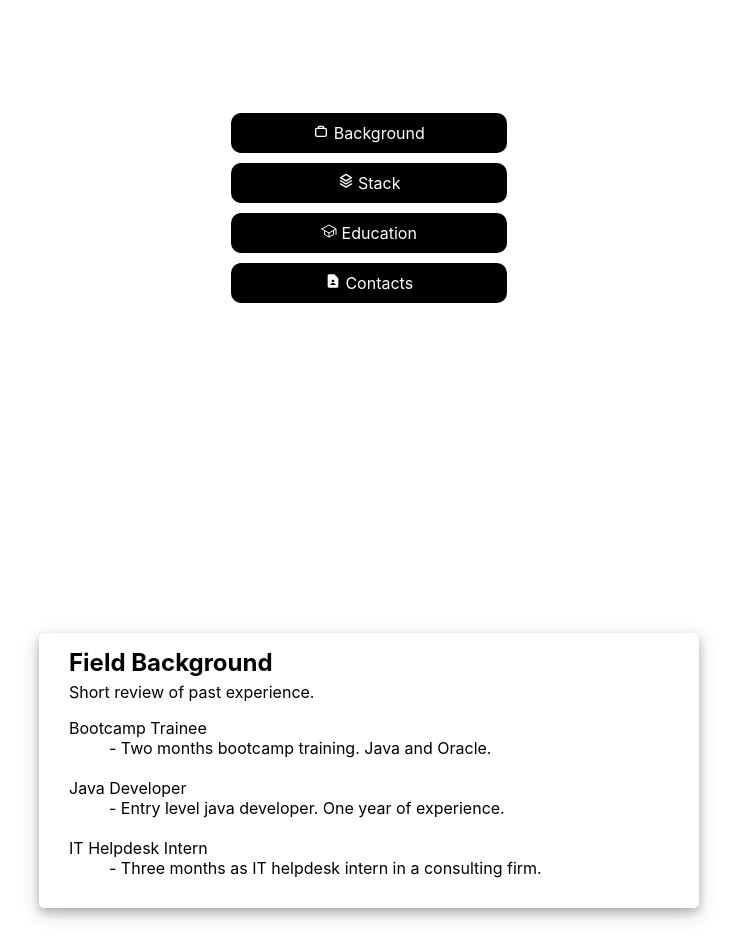
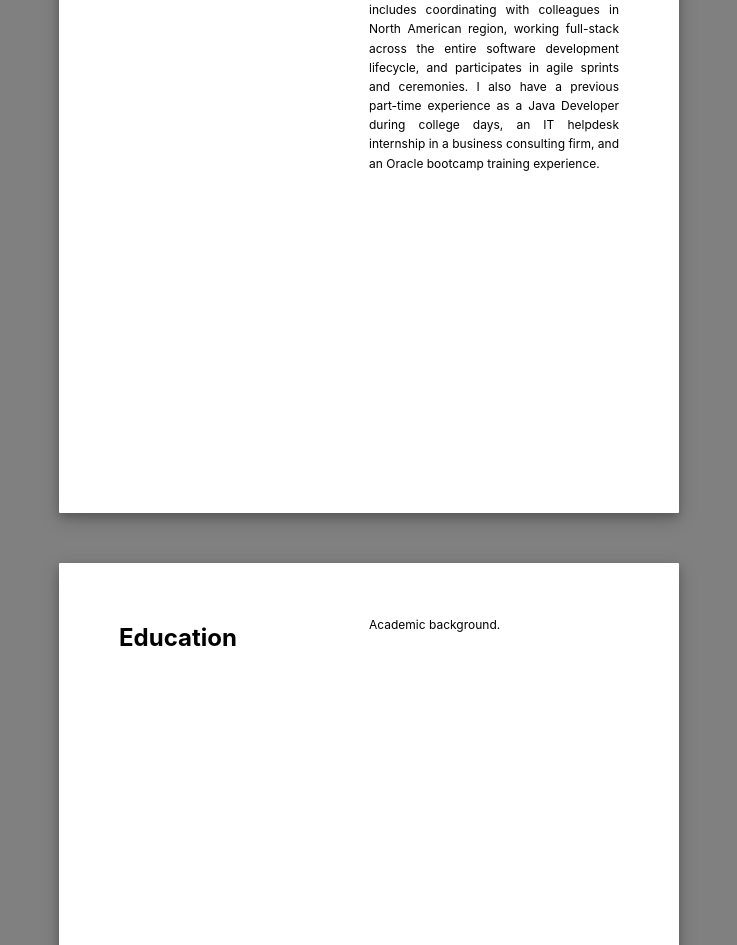
Before and after one commit to dffesalbon/dffesalbon.github.io, a React (Create React App) app: page / in a window 1280 px wide. Shown: the part 167-1112 px from the top of the page, without its empty margins (271-1008 px from the left). Built offline with nearby package versions, Linux system fonts and the light colour scheme.

Commit message:
wip: update changes

```diff
--- a/src/App.css
+++ b/src/App.css
@@ -1,5 +1,6 @@
 .App {
   text-align: center;
+  background-color: gray;
 }
 
 .App-logo {
--- a/src/App.js
+++ b/src/App.js
@@ -8,7 +8,7 @@ const App = () => {
   return (
     <div className="App">
       <AppHeader />
-      <Main />
+      {/*<Main />*/}
       <Content />
       <AppFooter />
     </div>
--- a/src/components/card/Card.css
+++ b/src/components/card/Card.css
@@ -1,14 +1,16 @@
 .card {
   background-color: white;
   margin: auto;
-  width: 600px;
+  width: 500px;
   text-align: left;
-  padding-left: 30px;
-  padding-right: 30px;
+  padding-left: 80px;
+  padding-right: 80px;
   padding-bottom: 10px;
-  border-radius: 5px;
+  padding: 40px 60px;
+  border-radius: 1px;
   box-shadow: 0 4px 8px 0 rgba(0, 0, 0, 0.2), 0 6px 20px 0 rgba(0, 0, 0, 0.19);
   margin-bottom: 50px;
+  height: 600px;
 }
 
 .title {
@@ -21,3 +23,25 @@
 .item {
   margin-bottom: 20px;
 }
+
+.column {
+  float: left;
+  width: 50%;
+  /*padding: 10px;*/
+  height: 300px; /* Should be removed. Only for demonstration */
+}
+
+/* Clear floats after the columns */
+.row:after {
+  content: "";
+  display: table;
+  clear: both;
+  width: 100%;
+}
+
+.paragraph {
+  text-align: justify;
+  text-justify: inter-word;
+  line-height: 1.6;
+  font-size: 12px;
+}
--- a/src/components/card/Card.js
+++ b/src/components/card/Card.js
@@ -8,13 +8,23 @@ const Card = (props) => {
   return (
     <>
       <div className="card">
-        <section className="title">{content.title}</section>
+        {/*<section className="title">{content.title}</section>
         <section>{content.description}</section>
         <dl>
           {list.map((o, i) => (
             <Item key={i} properties={o} />
           ))}
-        </dl>
+          </dl>*/}
+        <div className="row">
+          <div className="column">
+            <h2>{content.title}</h2>
+            <p></p>
+          </div>
+          <div className="column">
+            {/*<h2>Column 2</h2>*/}
+            <p className="paragraph"> {content.description}</p>
+          </div>
+        </div>
       </div>
     </>
   );
--- a/src/components/content/Content.js
+++ b/src/components/content/Content.js
@@ -6,43 +6,29 @@ import "./Content.css";
 const Content = () => {
   const work = {
     title: "Field Background",
-    description: "Short review of past experience.",
-    list: [
-      {
-        name: "Bootcamp Trainee",
-        sub: ["- Two months bootcamp training. Java and Oracle."],
-      },
-      {
-        name: "Java Developer",
-        sub: ["- Entry level java developer. One year of experience."],
-      },
-      {
-        name: "IT Helpdesk Intern",
-        sub: ["- Three months as IT helpdesk intern in a consulting firm."],
-      },
-    ],
+    description:
+      "I am currently working as a software engineer in a Financial Firm." +
+      " With exposure to different technologies and bank applications, I" +
+      " work within a squad that provides support and improvements on" +
+      " different business applications. This includes coordinating with" +
+      " colleagues in North American region, working full-stack across the" +
+      " entire software development lifecycle, and participates in agile" +
+      " sprints and ceremonies. I also have a previous part-time" +
+      " experience as a Java Developer during college days, an IT helpdesk" +
+      " internship in a business consulting firm, and an Oracle bootcamp" +
+      " training experience.",
   };
 
   const education = {
     title: "Education",
     description: "Academic background.",
-    list: [
-      {
-        name: "Master of Science in Computer Engineering",
-        sub: ["Polytechnic Univesity of the Philippines", "2021 - Present"],
-      },
-      {
-        name: "Bachelor of Science in Computer Engineering",
-        sub: ["Rizal Technological University", "2014 - 2020"],
-      },
-    ],
   };
 
   return (
     <>
       <div className="app-content">
         <Card content={work} />
-        <Stack />
+        {/*<Stack />*/}
         <Card content={education} />
         <Contact />
       </div>
```
